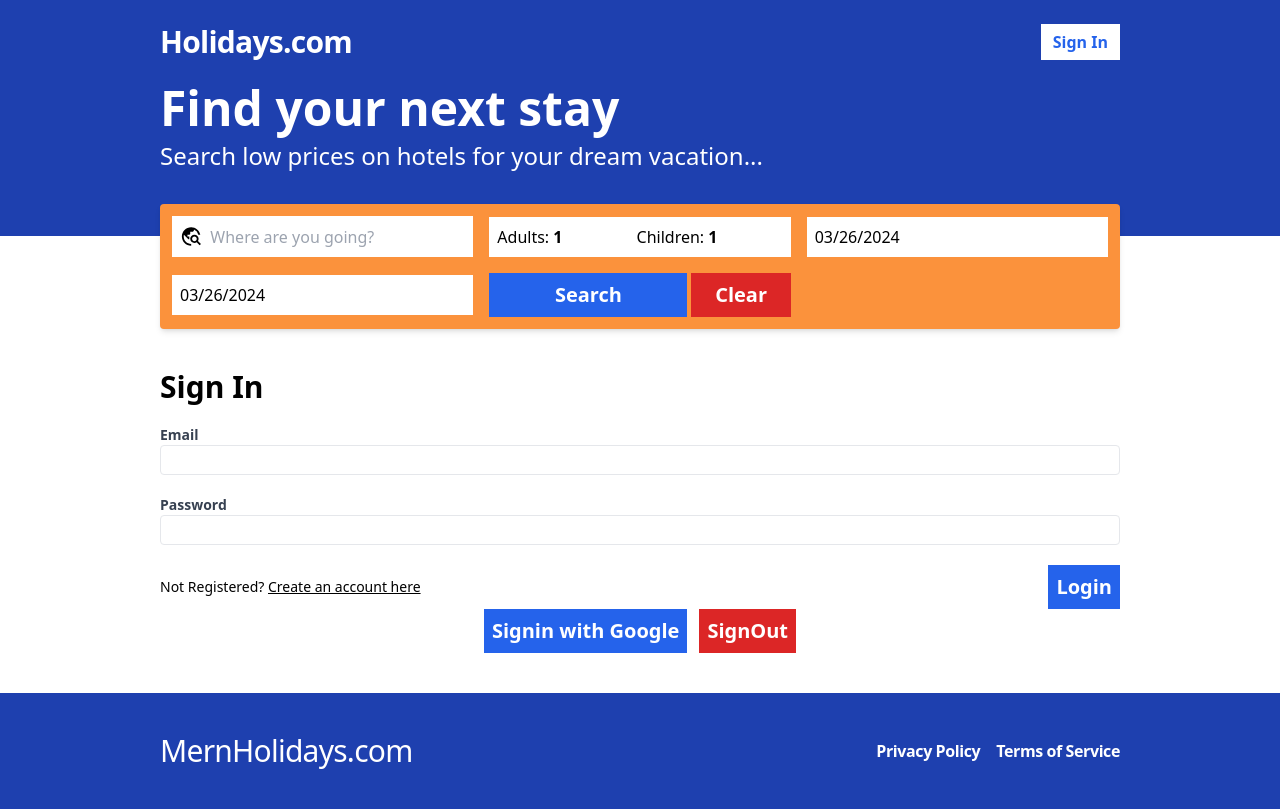
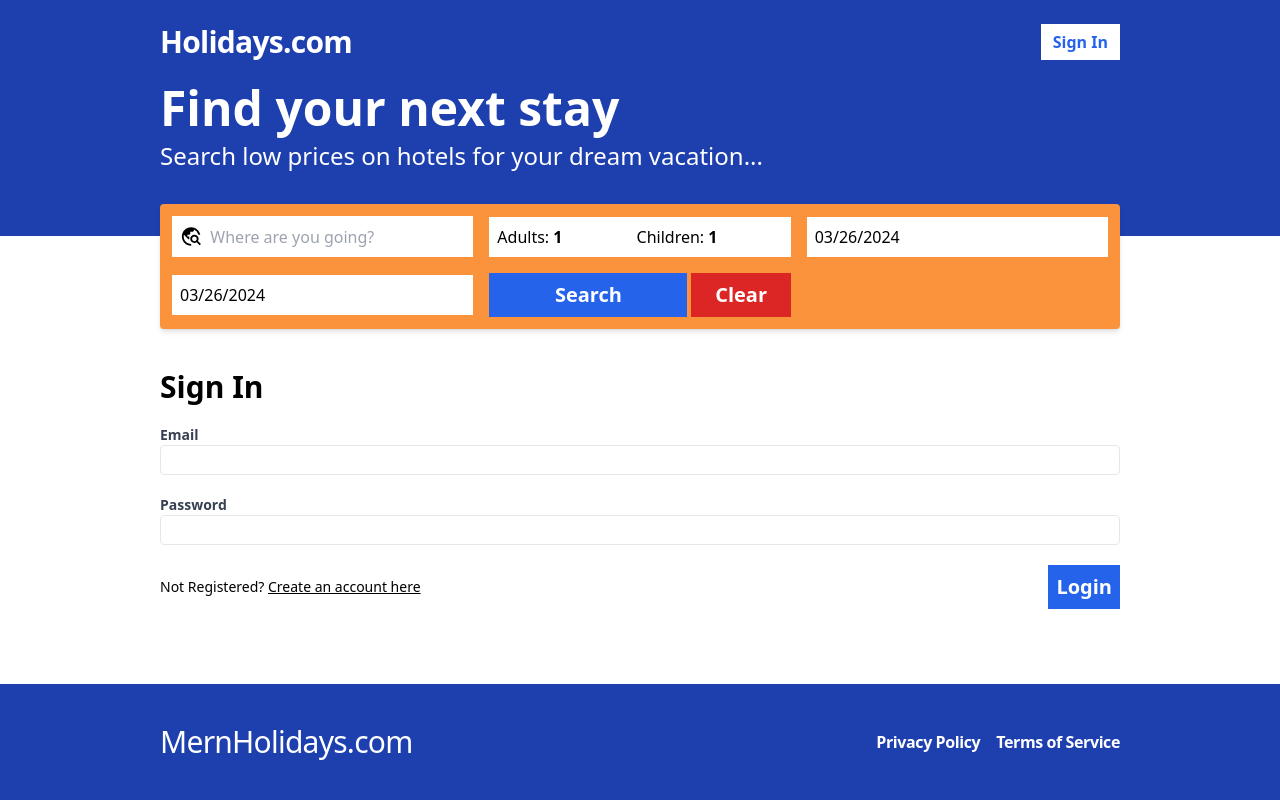
Before and after one commit to irispigo/mern-booking-app, a React (Vite) app in the folder frontend/: page /sign-in in a window 1280 px wide. Built offline with nearby package versions, Linux system fonts and the light colour scheme; no server answers.

Commit message:
add search

```diff
--- a/frontend/src/pages/SignIn.tsx
+++ b/frontend/src/pages/SignIn.tsx
@@ -3,16 +3,16 @@ import { useMutation, useQueryClient } from "react-query";
 import * as apiClient from "../api-client";
 import { useAppContext } from "../contexts/AppContext";
 import { Link, useNavigate } from "react-router-dom";
-import firebaseApp, { firebaseConfig } from "../config/firebaseConfig";
-import firebase from "firebase/compat/app";
-import {
-  getAuth,
-  GoogleAuthProvider,
-  signInWithPopup,
-  signInWithEmailAndPassword,
-  createUserWithEmailAndPassword,
-  UserCredential,
-} from "firebase/auth";
+// import firebaseApp, { firebaseConfig } from "../config/firebaseConfig";
+// import firebase from "firebase/compat/app";
+// import {
+//   getAuth,
+//   GoogleAuthProvider,
+//   signInWithPopup,
+//   signInWithEmailAndPassword,
+//   createUserWithEmailAndPassword,
+//   UserCredential,
+// } from "firebase/auth";
 
 export type SignInFormData = {
   email: string;
@@ -47,42 +47,42 @@ const SignIn = () => {
 
     // signInWithEmail(data.email, data.password);
   });
-  const signInWithEmail = async (email: string, password: string) => {
-    const auth = getAuth(firebaseApp);
-    console.log(password);
-    signInWithEmailAndPassword(auth, email, password)
-      .then((userCredential) => {
-        // User signed in successfully
-        const user = userCredential.user;
-        console.log("User signed in:", user);
-      })
-      .catch((error) => {
-        // Handle sign-in errors
-        console.error("Error signing in:", error);
-      });
-  };
+  // const signInWithEmail = async (email: string, password: string) => {
+  //   const auth = getAuth(firebaseApp);
+  //   console.log(password);
+  //   signInWithEmailAndPassword(auth, email, password)
+  //     .then((userCredential) => {
+  //       // User signed in successfully
+  //       const user = userCredential.user;
+  //       console.log("User signed in:", user);
+  //     })
+  //     .catch((error) => {
+  //       // Handle sign-in errors
+  //       console.error("Error signing in:", error);
+  //     });
+  // };
   /////// Google Auth
 
-  const signInWithGoogle = async () => {
-    firebase.initializeApp(firebaseConfig);
-    var provider = new firebase.auth.GoogleAuthProvider();
-    firebase
-      .auth()
-      .signInWithPopup(provider)
-      .then((result) => {
-        const user = result.user;
-        console.log(user?.email);
-      });
-  };
+  // const signInWithGoogle = async () => {
+  //   firebase.initializeApp(firebaseConfig);
+  //   var provider = new firebase.auth.GoogleAuthProvider();
+  //   firebase
+  //     .auth()
+  //     .signInWithPopup(provider)
+  //     .then((result) => {
+  //       const user = result.user;
+  //       console.log(user?.email);
+  //     });
+  // };
 
-  const signOut = async () => {
-    try {
-      const result = await firebase.auth().signOut();
-      console.log("sign out", result);
-    } catch (error) {
-      console.error(error);
-    }
-  };
+  // const signOut = async () => {
+  //   try {
+  //     const result = await firebase.auth().signOut();
+  //     console.log("sign out", result);
+  //   } catch (error) {
+  //     console.error(error);
+  //   }
+  // };
 
   return (
     <div>
@@ -132,7 +132,7 @@ const SignIn = () => {
         </span>
       </form>
       <div className="flex flex-row justify-center gap-3">
-        <button
+        {/* <button
           className="bg-blue-600 text-white p-2 font-bold hover:bg-blue-500 text-xl"
           onClick={signInWithGoogle}
         >
@@ -143,7 +143,7 @@ const SignIn = () => {
           onClick={signOut}
         >
           SignOut
-        </button>
+        </button> */}
       </div>
     </div>
   );
```
